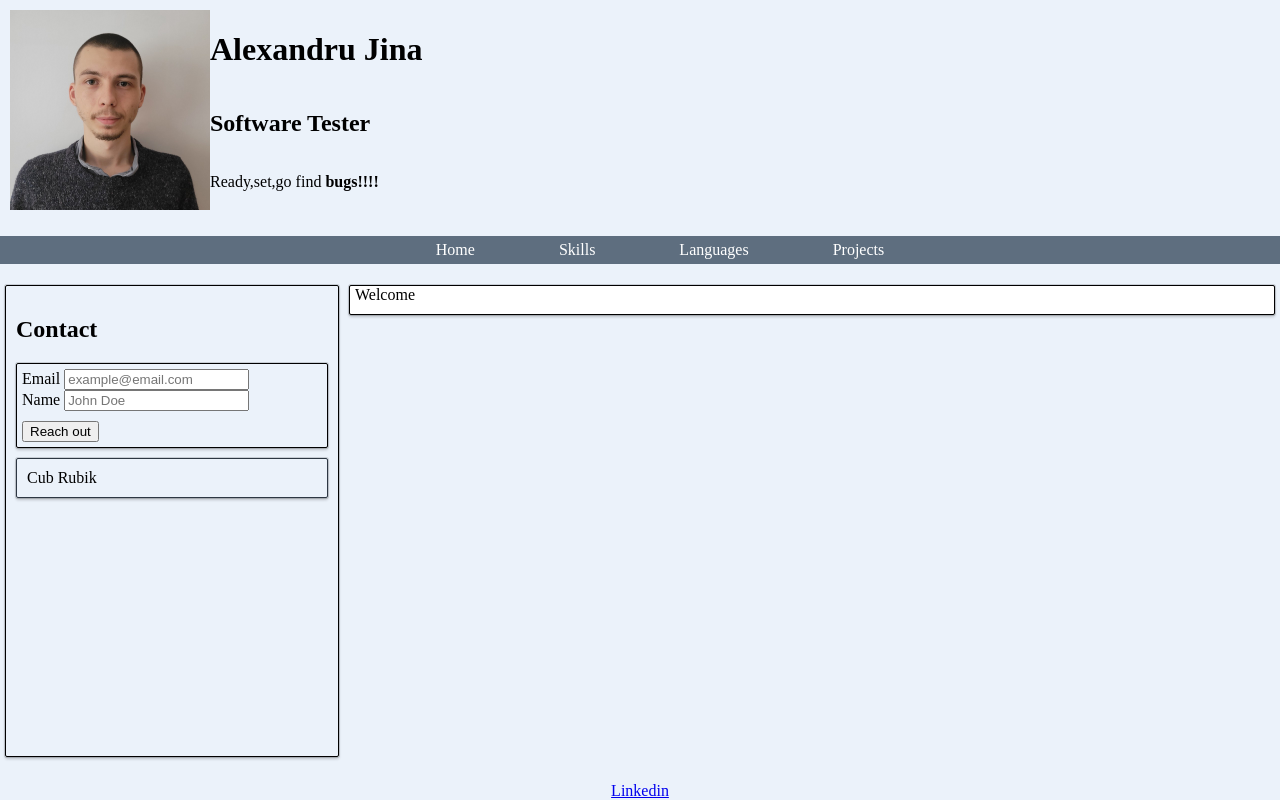
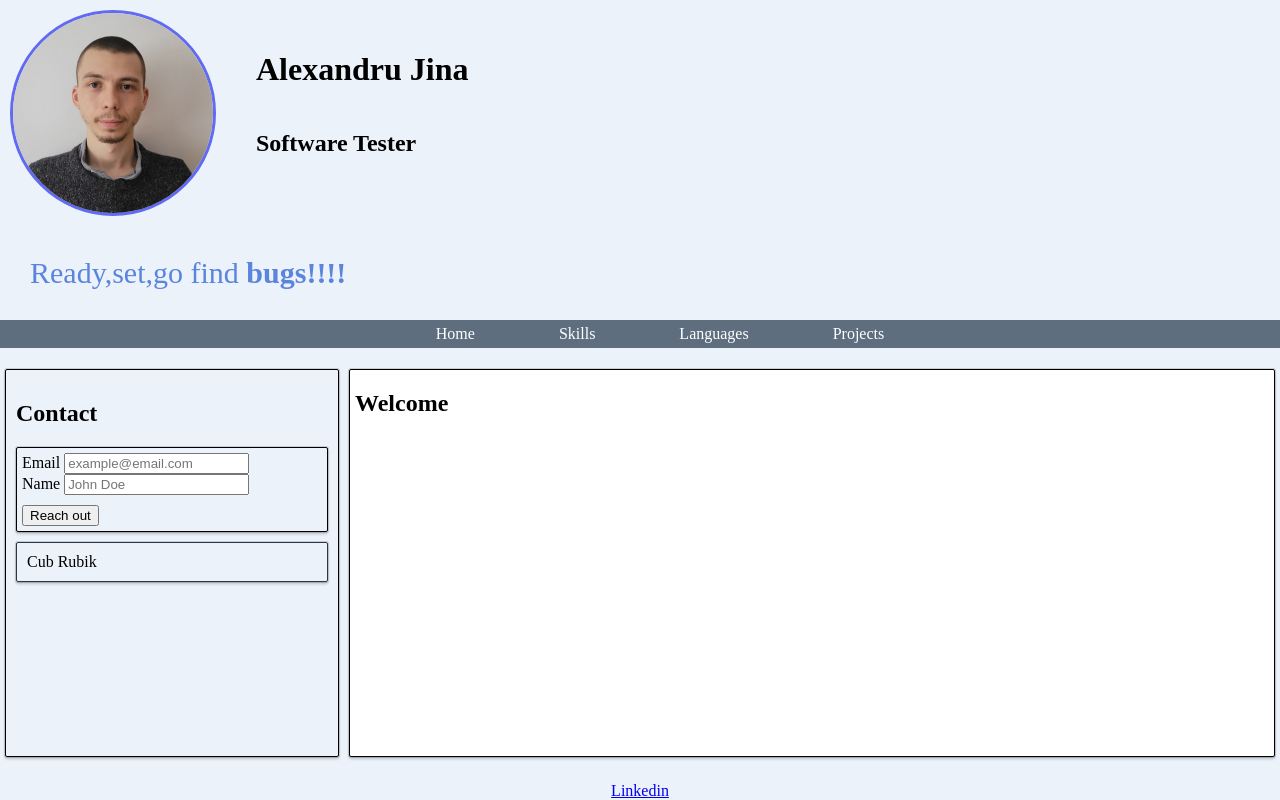
Before and after one commit to AJinaEugen/AJinaEugen.github.io, a plain HTML site: page index.html in a window 1280 px wide. Drawn offline with Linux system fonts and the light colour scheme.

Commit message:
Stylized header and made each page occupy a fixed amount on the page

```diff
--- a/index.html
+++ b/index.html
@@ -9,13 +9,20 @@
   <body>
     <header>
       <div id="header">
-        <img src="alex.jfif" height="200" alt="Alexandru Jina" />
+        <img
+          src="alex.jfif"
+          height="200"
+          style="border-radius: 180px; border: solid; color: rgb(96, 106, 243)"
+          alt="Alexandru Jina"
+        />
         <div class="header-text">
           <h1>Alexandru Jina</h1>
           <h2>Software Tester</h2>
-          <p>Ready,set,go find <strong>bugs!!!!</strong></p>
         </div>
       </div>
+      <p style="margin-left: 30px; color: rgb(91, 132, 221); font-size: 30px">
+        Ready,set,go find <strong>bugs!!!!</strong>
+      </p>
 
       <ul id="top-menu-bar">
         <li id="1" onclick="showPage('welcome-text')">
@@ -71,7 +78,9 @@
         <section id="cub">Cub Rubik</section>
       </div>
       <div id="main">
-        <div id="welcome-text">Welcome</div>
+        <div id="welcome-text">
+          <h2>Welcome</h2>
+        </div>
 
         <div id="skill-text">
           <h2>Skills</h2>
@@ -102,7 +111,9 @@
           </table>
         </div>
 
-        <div id="projects">Projects</div>
+        <div id="projects">
+          <h2>Projects</h2>
+        </div>
       </div>
     </section>
     <footer>
--- a/style.css
+++ b/style.css
@@ -1,10 +1,8 @@
-
-
-html{
-    height:100%
+html {
+  height: 100%;
 }
 
-body{
+body {
   margin: 0;
   min-height: 100%;
   display: flex;
@@ -12,60 +10,52 @@ body{
   background-color: #ebf2fa;
 }
 
-#content{
-    flex:1;
-    display:flex;
+#content {
+  flex: 1;
+  display: flex;
   flex-direction: row;
-
 }
 
-
-
-
-
-#side-menu{
-    flex:1;
+#side-menu {
+  flex: 1;
   border: 1px solid black;
   padding: 10px;
-    margin:5px;
+  margin: 5px;
   display: flex;
   flex-direction: column;
   box-shadow: 0 0 0 1px rgba(0, 0, 0, 0.15), 0 2px 3px rgba(0, 0, 0, 0.2);
   border-radius: 2px;
-
 }
 
 #main {
-    flex:3;
-
+  flex: 3;
+  display: flex;
 }
 
-#main >div{
-
+#main > div {
   background-color: #fff;
-    display:none;
+  display: none;
   border: 1px solid black;
   padding: 0px 0px 10px 5px;
   margin: 5px;
   box-shadow: 0 0 0 1px rgba(0, 0, 0, 0.15), 0 2px 3px rgba(0, 0, 0, 0.2);
   border-radius: 2px;
-
+  flex: 1;
 }
 
-
-#header{
+#header {
   display: flex;
   flex-direction: rows;
   padding: 10px;
-
 }
 
- .header-text{
-    display:  flex;
+.header-text {
+  margin: 20px 10px 10px 40px;
+  display: flex;
   flex-direction: column;
 }
 
-footer{
+footer {
   margin-top: 20px;
   display: block;
   text-align: center;
@@ -83,7 +73,7 @@ color: #fff;
   padding: 0px 30px 0px 30px;
 }
 
-#top-menu-bar a{
+#top-menu-bar a {
   text-decoration: none;
   padding: 5px 10px 5px 10px;
   color: #fff;
@@ -91,34 +81,27 @@ color: #fff;
   transition: 0.75s;
 }
 
-#top-menu-bar a:visited{
-
+#top-menu-bar a:visited {
   color: #ffffff;
-
 }
 
-#top-menu-bar a:hover{
-
+#top-menu-bar a:hover {
   color: #fcfcfc;
   background: #2d3743;
-
-
 }
 
-form{
+form {
   padding: 5px;
   border: 1px solid black;
   box-shadow: 0 0 0 1px rgba(0, 0, 0, 0.15), 0 2px 3px rgba(0, 0, 0, 0.2);
   border-radius: 2px;
 }
 
-#cub{
-
+#cub {
   margin-top: 10px;
   padding: 10px;
   border: #2d3743 solid 1px;
 
   box-shadow: 0 0 0 1px rgba(0, 0, 0, 0.15), 0 2px 3px rgba(0, 0, 0, 0.2);
   border-radius: 2px;
-
 }
```
Lines whose indentation alone changed are shown as unchanged.
